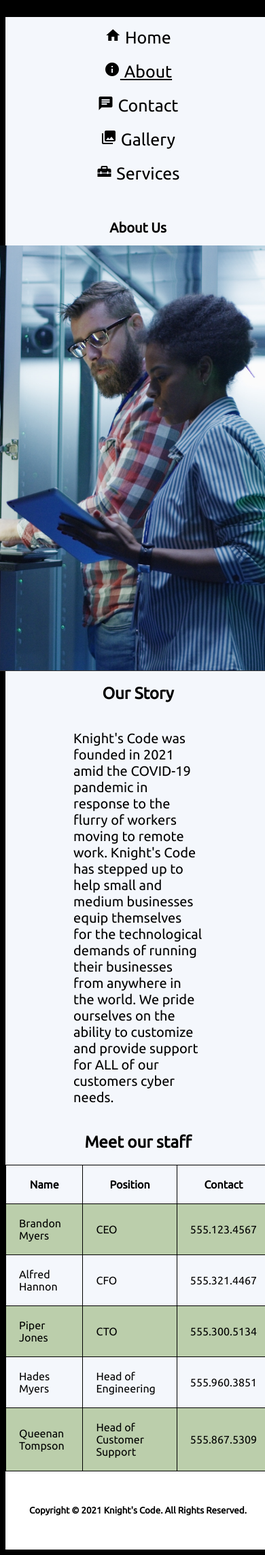
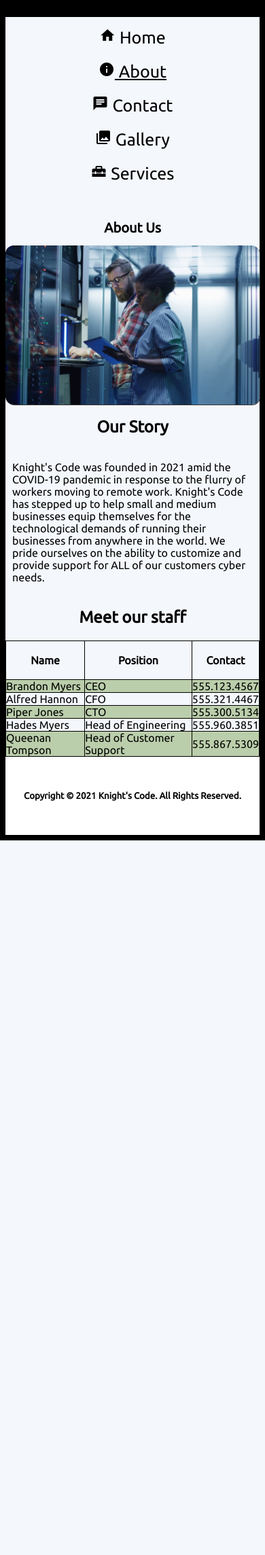
Before and after one commit to TechAlchemist/knights-code, a PHP site: page /about.html in a window 390 px wide; the page is wider, and only the part inside the window is pictured. Shown: that part at 68% size. After the commit the page ends 1236 px from the top of that part, so only its background shows below. Run offline with PHP 8.4, Linux system fonts and the light colour scheme.

Commit message:
Finishing up responsive styling.

```diff
--- a/about.html
+++ b/about.html
@@ -69,7 +69,7 @@ This web page contains the home of Web Development Agency, Knight's Code
     </article>
 
     <!-- Customer Testimonies -->
-    <section>
+    <section class="table-section">
         <h2 id="table-title"> Meet our staff</h2>
         <table>
             <tr>
--- a/style.css
+++ b/style.css
@@ -56,7 +56,6 @@ nav ul a:hover {
 body {
     font-family: 'Ubuntu', sans-serif;
     background-color: #f4f7fc;
-    width: 100%;
 }
 
 article {
@@ -288,6 +287,16 @@ tr:nth-child(even) {
         justify-content: center;
     }
 
+    .about-us-article img {
+        width: 100%;
+    }
+
+    .about-us-article p {
+        font-size: 16px;
+        margin-left: 10px;
+        margin-right: 10px;
+    }
+
     .customer-testimonies {
         flex-direction: column;
         align-items: center;
@@ -308,7 +317,19 @@ tr:nth-child(even) {
         padding: 5px;
     }
 
-     footer {
+    .table-section {
+        /* width: 100px; */
+    }
+
+    table {
+        padding: 2px;
+    }
+
+    td {
+        padding: 0;
+    }
+
+    footer {
         padding: 50px 0px 50px 0px;
     }
   }
```
